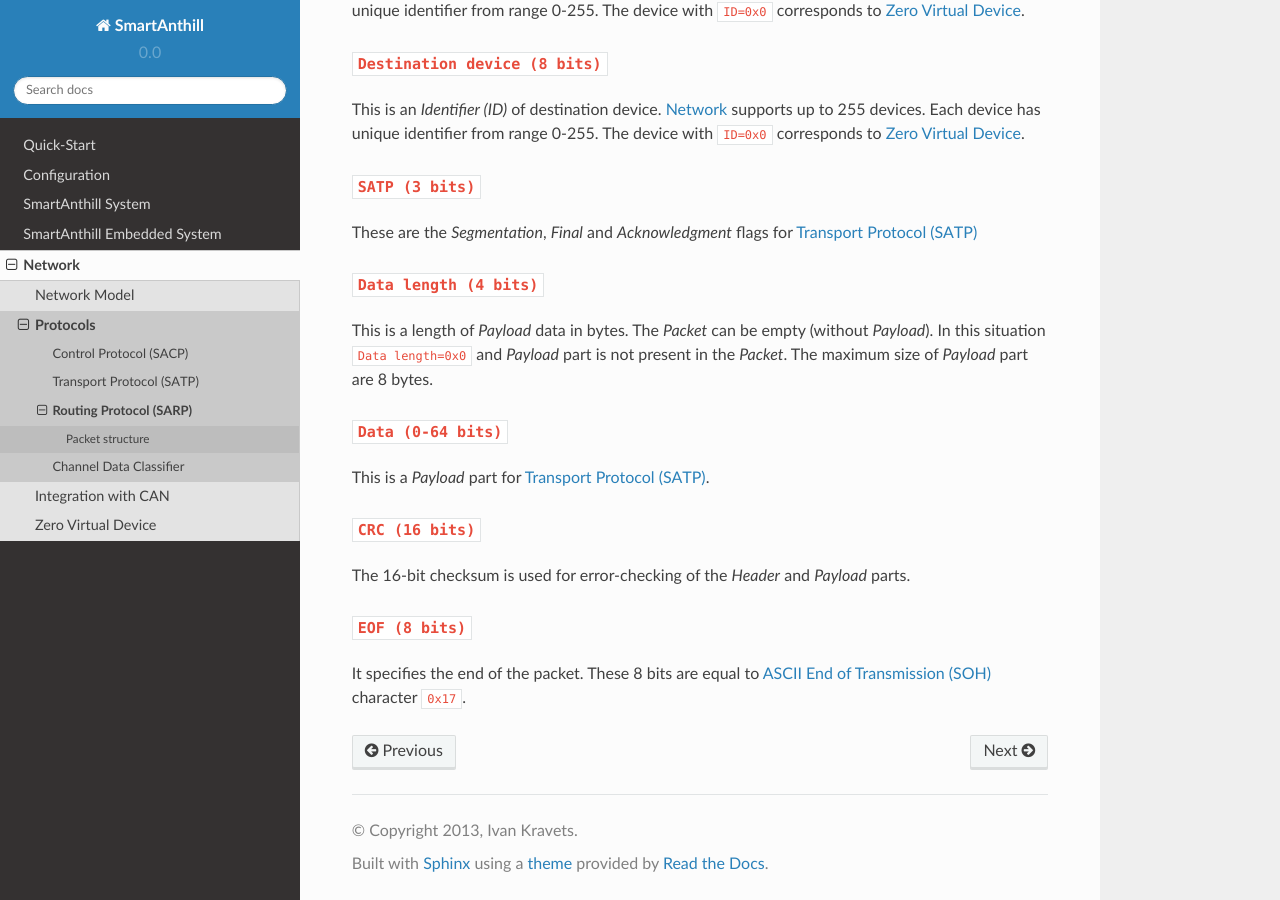
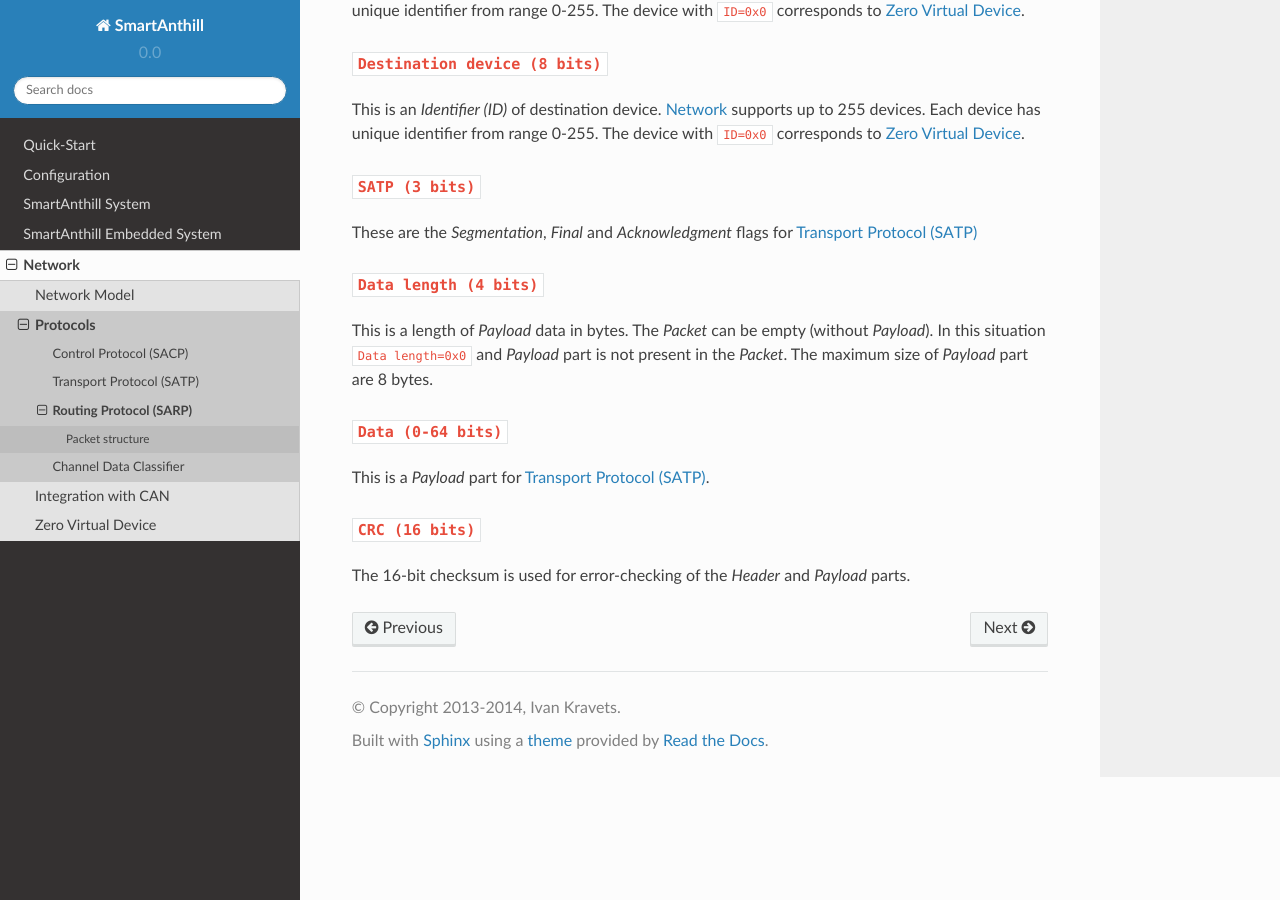
Before and after one commit to smartanthill/smartanthill1_0, a Sphinx documentation site: the page built from docs/specification/network/protocols/sarp.rst, in a window 1280 px wide and 900 px high, scrolled down 987 px. Built offline with Sphinx 7.4.7 and the Read the Docs theme 2.0.0, drawn with Linux system fonts in a browser that asks for light colours; some of the changed text lies outside the part shown.

Commit message:
Added "delimiter" field to SARP & SATP structures and removed "EOF" field from SATP

```diff
--- a/docs/conf.py
+++ b/docs/conf.py
@@ -44,7 +44,7 @@
 
 # General information about the project.
 project = u'SmartAnthill'
-copyright = u'2013, Ivan Kravets'
+copyright = u'2013-2014, Ivan Kravets'
 
 # The version info for the project you're documenting, acts as replacement for
 # |version| and |release|, also used in various other places throughout the
--- a/docs/specification/network/protocols/sarp.rst
+++ b/docs/specification/network/protocols/sarp.rst
@@ -31,13 +31,13 @@
 +         +--------------------+---------------+-------------------------------+
 |         | SATP               | 3             | SATP flags                    |
 +         +--------------------+---------------+-------------------------------+
+|         | Delimiter          | 7             | Must be set to 0x0            |
++         +--------------------+---------------+-------------------------------+
 |         | Data length        | 4             | The length of data in bytes   |
 +---------+--------------------+---------------+-------------------------------+
 | Payload | Data               | 0-64          | Max 8 bytes                   |
 +---------+--------------------+---------------+-------------------------------+
 |         | CRC                | 16            | Checksum                      |
-+---------+--------------------+---------------+-------------------------------+
-|         | EOF                | 8             | End of packet                 |
 +---------+--------------------+---------------+-------------------------------+
 
 ``SOP (8 bits)``
@@ -88,10 +88,3 @@
 
 The 16-bit checksum is used for error-checking of the *Header* and *Payload*
 parts.
-
-``EOF (8 bits)``
-^^^^^^^^^^^^^^^^
-
-It specifies the end of the packet. These 8 bits are equal to `ASCII End of
-Transmission (SOH) <http://en.wikipedia.org/wiki/C0_and_C1_control_codes>`_
-character ``0x17``.
--- a/docs/specification/network/protocols/satp.rst
+++ b/docs/specification/network/protocols/satp.rst
@@ -35,6 +35,8 @@
 |         | FIN                | 1             | Final segment flag            |
 +         +--------------------+---------------+-------------------------------+
 |         | ACK                | 1             | Acknowledgment flag           |
++         +--------------------+---------------+-------------------------------+
+|         | Delimiter          | 7             | Must be set to 0x0            |
 +         +--------------------+---------------+-------------------------------+
 |         | Data length        | 4             | Length of Data in bytes       |
 +---------+--------------------+---------------+-------------------------------+
```
